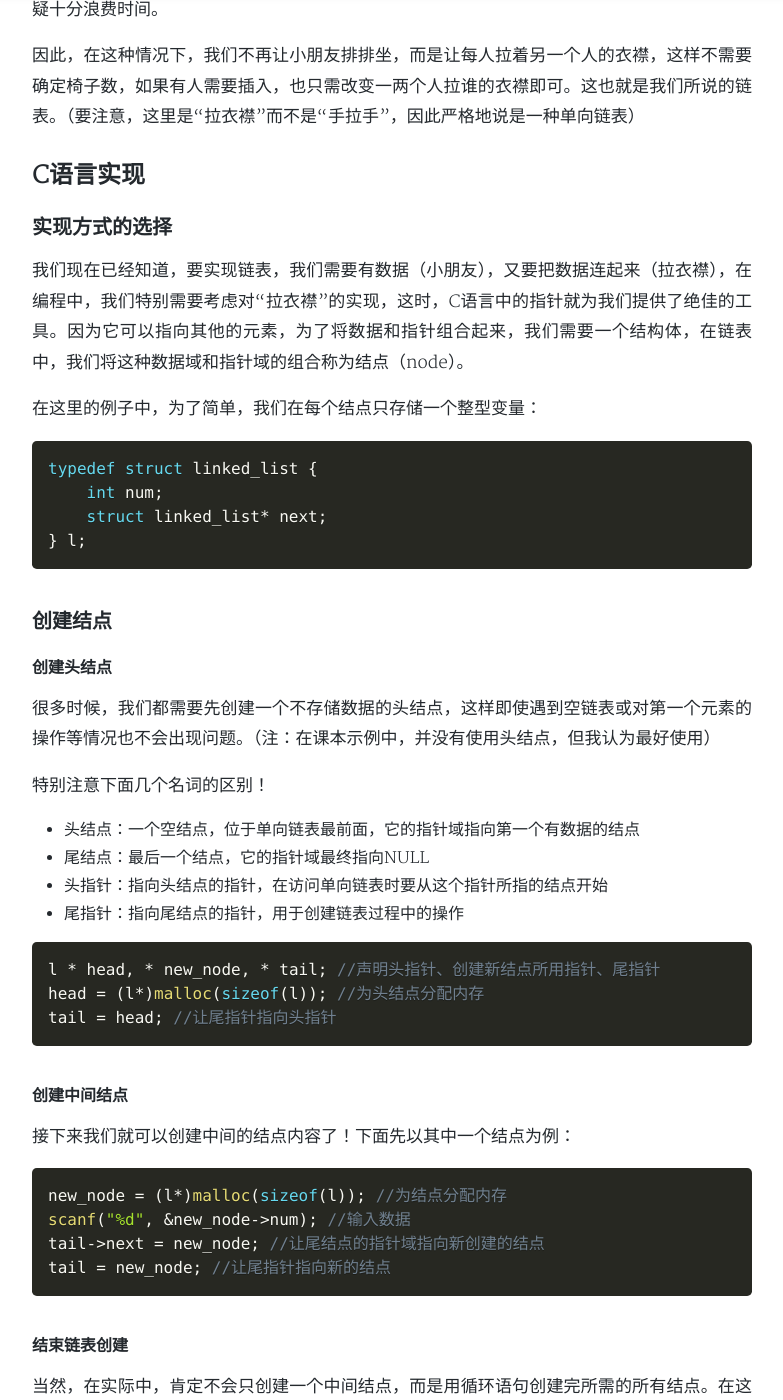
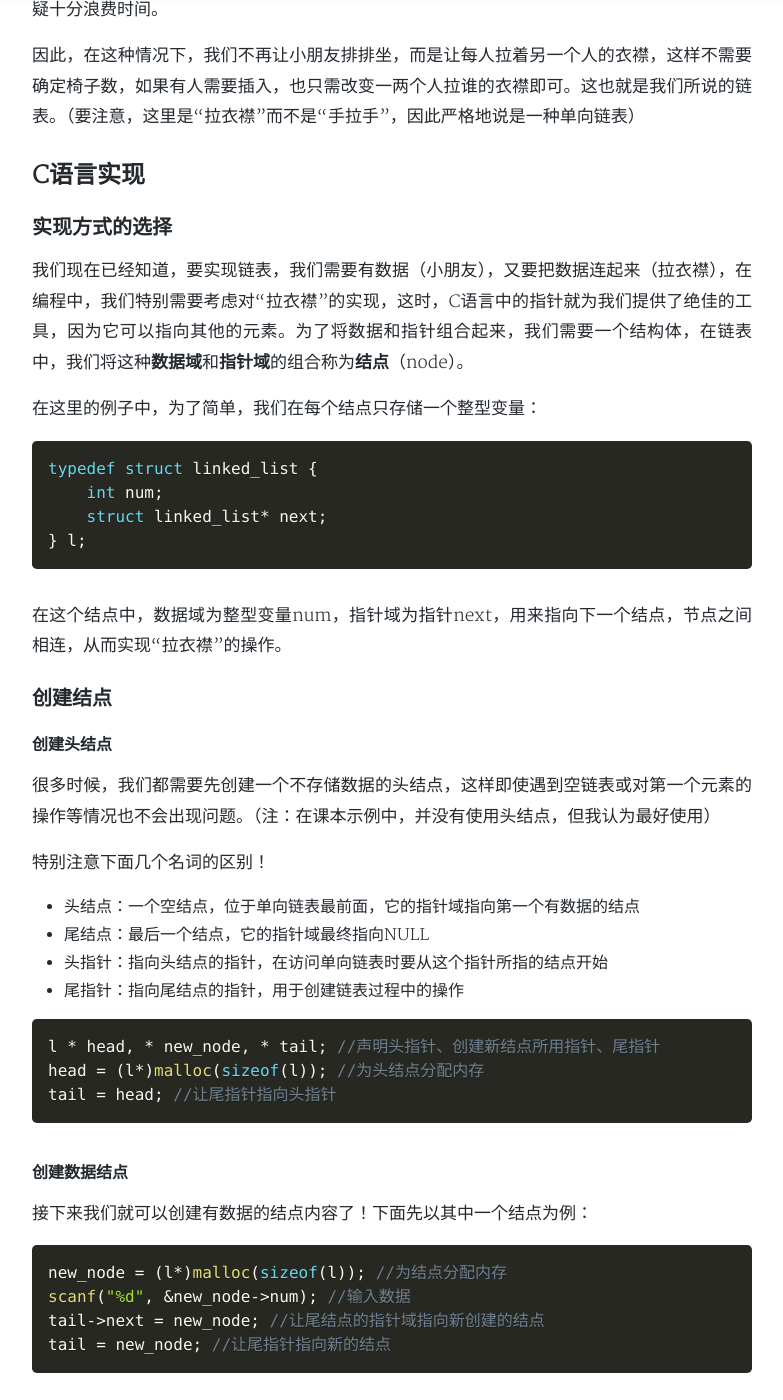
Before and after one commit to Morimiue/mzzx.github.io, a Jekyll site: the page built from _posts/2018-12-11-singly-linked-list.md, in a window 1280 px wide and 1400 px high, scrolled down 1132 px. Shown: the whole window, without its empty margins (248-1031 px from the left). Built offline with Jekyll 4.4.1, drawn with Linux system fonts in a browser that asks for light colours; nearby versions of some CDN libraries; comment, search, counter and statistics services are not loaded; a style sheet for code colours, icons or effects is not loaded; some of the changed text lies outside the part shown.

Commit message:
revise article: singly-linked-list

````diff
--- a/_posts/2018-12-11-singly-linked-list.md
+++ b/_posts/2018-12-11-singly-linked-list.md
@@ -26,7 +26,7 @@
 
 ### 实现方式的选择
 
-我们现在已经知道，要实现链表，我们需要有数据（小朋友），又要把数据连起来（拉衣襟），在编程中，我们特别需要考虑对“拉衣襟”的实现，这时，C语言中的指针就为我们提供了绝佳的工具。因为它可以指向其他的元素，为了将数据和指针组合起来，我们需要一个结构体，在链表中，我们将这种数据域和指针域的组合称为结点（node）。
+我们现在已经知道，要实现链表，我们需要有数据（小朋友），又要把数据连起来（拉衣襟），在编程中，我们特别需要考虑对“拉衣襟”的实现，这时，C语言中的指针就为我们提供了绝佳的工具，因为它可以指向其他的元素。为了将数据和指针组合起来，我们需要一个结构体，在链表中，我们将这种**数据域**和**指针域**的组合称为**结点**（node）。
 
 在这里的例子中，为了简单，我们在每个结点只存储一个整型变量：
 
@@ -36,6 +36,8 @@
     struct linked_list* next;
 } l;
 ```
+
+在这个结点中，数据域为整型变量num，指针域为指针next，用来指向下一个结点，节点之间相连，从而实现“拉衣襟”的操作。
 
 ### 创建结点
 
@@ -56,9 +58,9 @@
 tail = head; //让尾指针指向头指针
 ```
 
-#### 创建中间结点
+#### 创建数据结点
 
-接下来我们就可以创建中间的结点内容了！下面先以其中一个结点为例：
+接下来我们就可以创建有数据的结点内容了！下面先以其中一个结点为例：
 
 ```cpp
 new_node = (l*)malloc(sizeof(l)); //为结点分配内存
@@ -67,12 +69,14 @@
 tail = new_node; //让尾指针指向新的结点
 ```
 
+当然，在实际中，肯定不会只创建一个数据结点，而是用循环语句创建完所需的所有结点。
+
 #### 结束链表创建
 
-当然，在实际中，肯定不会只创建一个中间结点，而是用循环语句创建完所需的所有结点。在这里，我们假设所有结点创建完毕，需要进行最后一步——将尾结点的指针域指向NULL。
+现在，我们假设所有结点创建完毕，需要进行最后一步——将尾结点的指针域指向NULL，这样就可以标记链表的结束。
 
 ```cpp
-end->next = NULL;
+tail->next = NULL;
 ```
 
 ### 创建链表的整体操作
@@ -81,6 +85,7 @@
 #include<cstdio>
 #include<cstdlib>
 
+//使用结构体构建结点
 typedef struct linked_list {
     int num;
     struct linked_list* next;
@@ -89,23 +94,32 @@
 l* create(int n) {
     l * head, * new_node, * tail;
     int i = 0;
+    //创建头结点
     head = (l*)malloc(sizeof(l));
     tail = head;
+    //使用循环，创建n个数据结点
     for(i=0; i<n; ++i) {
         new_node = (l*)malloc(sizeof(l));
         scanf("%d", &new_node->num);
         tail->next = new_node;
         tail = new_node;
     }
+    //将尾结点的指针域指向NULL，标志链表结束
     tail->next = NULL;
+    //返回头指针
     return head;
 }
 
 int main() {
     l* head_pointer;
     int n;
+    printf("请输入数据个数：")
     scanf("%d", &n);
+    printf("请依次输入数据：")
     head_pointer = create(n);
+    /*
+    下面可以进行链表操作，本文暂不演示
+    */
     return 0;
 }
 ```
````
Also changed, not shown: other parts of _posts/2018-12-11-singly-linked-list.md (+1 -1 lines).
